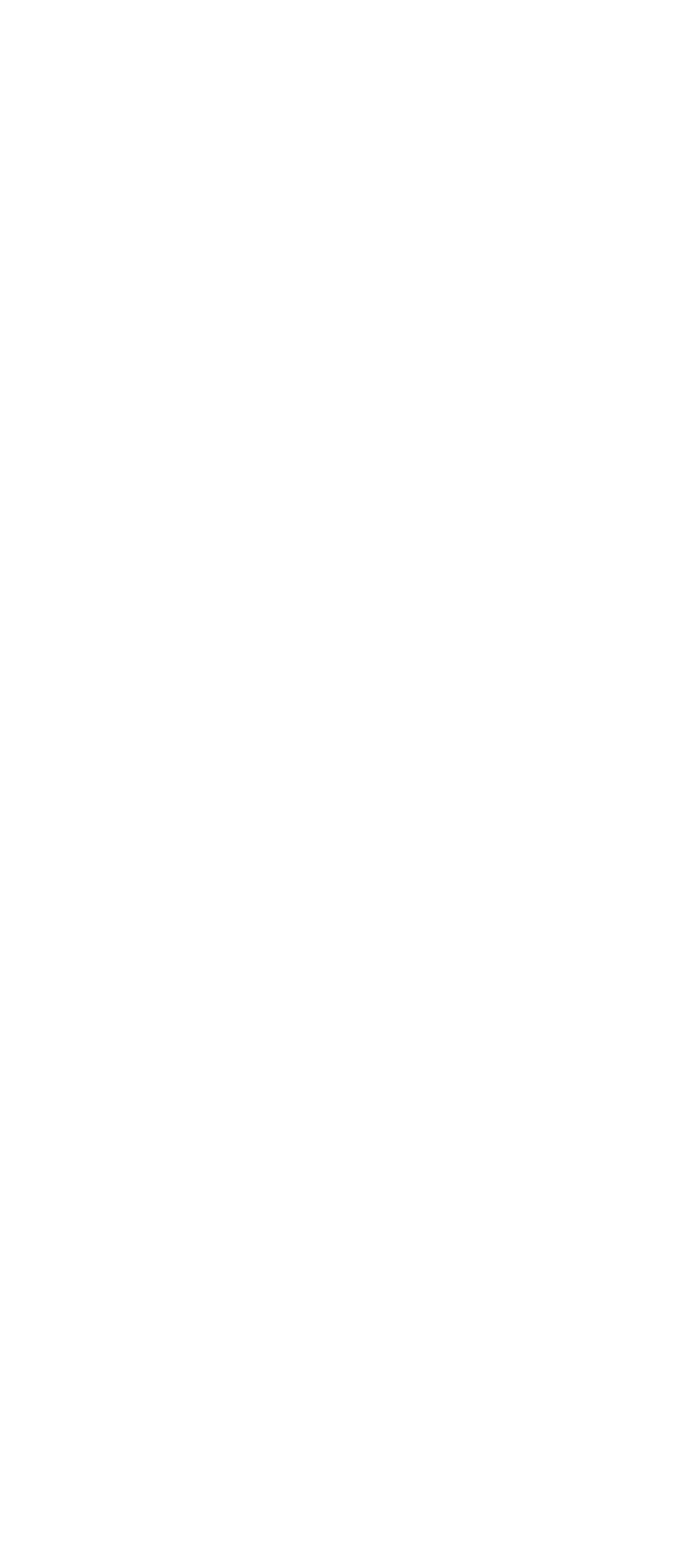
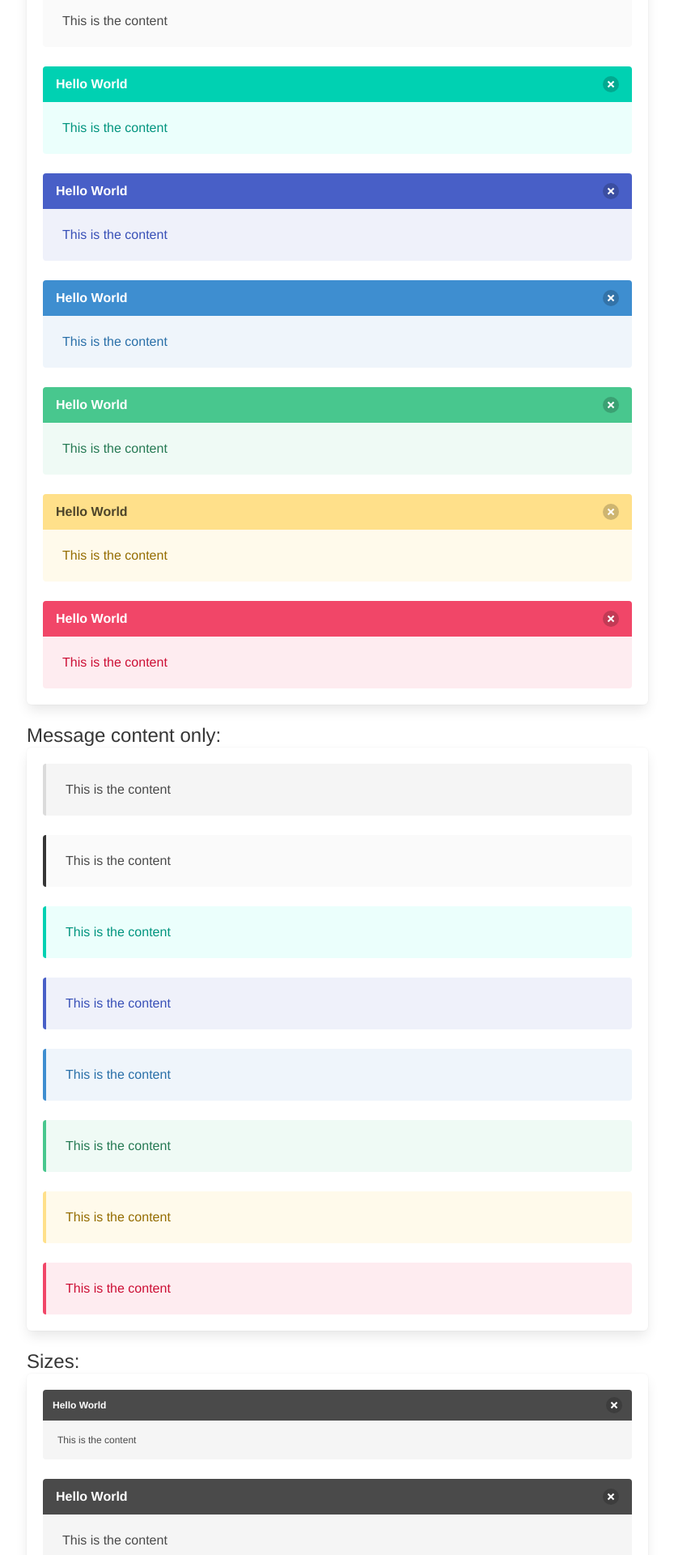
Before and after one commit to vue-bulma/bulma-ui, a Vue app: page /components/message in a window 1280 px wide. Shown: the part 320-2240 px from the top of the page at 81% size, without its empty margins (223-1056 px from the left). Before the commit the page ends 800 px from the top, so only its background shows below. Built offline with nearby package versions, Linux system fonts and the light colour scheme.

Commit message:
feat: add components Message

```diff
--- /dev/null
+++ b/examples/components/components/Message.vue
@@ -0,0 +1,123 @@
+<template>
+  <div>
+    <span id="basic" class="title">Basic:</span>
+
+    <vb-box>
+      <vb-message title="Hello World" showCloseButton>
+        <div slot="content">
+          <p>This is the content</p>
+        </div>
+      </vb-message>
+    </vb-box>
+
+    <span id="colors" class="title">Colors:</span>
+
+    <vb-box>
+      <vb-message title="Hello World" color="dark" showCloseButton>
+        <div slot="content">
+          <p>This is the content</p>
+        </div>
+      </vb-message>
+      <vb-message title="Hello World" color="primary" showCloseButton>
+        <div slot="content">
+          <p>This is the content</p>
+        </div>
+      </vb-message>
+      <vb-message title="Hello World" color="link" showCloseButton>
+        <div slot="content">
+          <p>This is the content</p>
+        </div>
+      </vb-message>
+      <vb-message title="Hello World" color="info" showCloseButton>
+        <div slot="content">
+          <p>This is the content</p>
+        </div>
+      </vb-message>
+      <vb-message title="Hello World" color="success" showCloseButton>
+        <div slot="content">
+          <p>This is the content</p>
+        </div>
+      </vb-message>
+      <vb-message title="Hello World" color="warning" showCloseButton>
+        <div slot="content">
+          <p>This is the content</p>
+        </div>
+      </vb-message>
+      <vb-message title="Hello World" color="danger" showCloseButton>
+        <div slot="content">
+          <p>This is the content</p>
+        </div>
+      </vb-message>
+    </vb-box>
+
+    <span id="content" class="title">Message content only:</span>
+
+    <vb-box>
+      <vb-message>
+        <div slot="content">
+          <p>This is the content</p>
+        </div>
+      </vb-message>
+      <vb-message color="dark">
+        <div slot="content">
+          <p>This is the content</p>
+        </div>
+      </vb-message>
+      <vb-message color="primary">
+        <div slot="content">
+          <p>This is the content</p>
+        </div>
+      </vb-message>
+      <vb-message color="link">
+        <div slot="content">
+          <p>This is the content</p>
+        </div>
+      </vb-message>
+      <vb-message color="info">
+        <div slot="content">
+          <p>This is the content</p>
+        </div>
+      </vb-message>
+      <vb-message color="success">
+        <div slot="content">
+          <p>This is the content</p>
+        </div>
+      </vb-message>
+      <vb-message color="warning">
+        <div slot="content">
+          <p>This is the content</p>
+        </div>
+      </vb-message>
+      <vb-message color="danger">
+        <div slot="content">
+          <p>This is the content</p>
+        </div>
+      </vb-message>
+    </vb-box>
+
+    <span id="sizes" class="title">Sizes:</span>
+
+    <vb-box>
+      <vb-message title="Hello World" size="small" showCloseButton>
+        <div slot="content">
+          <p>This is the content</p>
+        </div>
+      </vb-message>
+      <vb-message title="Hello World" showCloseButton>
+        <div slot="content">
+          <p>This is the content</p>
+        </div>
+      </vb-message>
+      <vb-message title="Hello World" size="medium" showCloseButton>
+        <div slot="content">
+          <p>This is the content</p>
+        </div>
+      </vb-message>
+      <vb-message title="Hello World" size="large" showCloseButton>
+        <div slot="content">
+          <p>This is the content</p>
+        </div>
+      </vb-message>
+    </vb-box>
+  </div>
+</template>
--- a/examples/router.js
+++ b/examples/router.js
@@ -145,6 +145,11 @@ export default new Router({
       path: '/components/menu',
       name: 'Menu',
       component: () => import('./components/components/Menu')
+    },
+    {
+      path: '/components/message',
+      name: 'Message',
+      component: () => import('./components/components/Message')
     }
   ]
 })
--- /dev/null
+++ b/src/components/components/Message.vue
@@ -0,0 +1,51 @@
+<template>
+  <article :class="classes" v-if="show">
+    <div class="message-header" v-if="title">
+      <p>{{title}}</p>
+      <button class="delete" v-if="showCloseButton" @click="close"></button>
+    </div>
+    <div class="message-body" v-if="$slots.content">
+      <slot name="content"></slot>
+    </div>
+  </article>
+</template>
+
+<script>
+import colorProps from '../../mixins/color'
+import sizeProps from '../../mixins/size'
+
+export default {
+  name: 'VbMessage',
+  mixins: [colorProps, sizeProps],
+  props: {
+    title: String,
+    showCloseButton: Boolean
+  },
+  data() {
+    return {
+      show: true
+    }
+  },
+  computed: {
+    classes() {
+      const { color, size } = this
+      const obj = {
+        message: true,
+        [`is-${color}`]: !!color,
+        [`is-${size}`]: !!size
+      }
+      return obj
+    }
+  },
+  methods: {
+    close() {
+      this.show = false
+    }
+  }
+}
+</script>
+
+<style lang="scss">
+@import '~bulma/sass/utilities/_all';
+@import '~bulma/sass/components/message';
+</style>
--- a/src/index.js
+++ b/src/index.js
@@ -39,6 +39,7 @@ import Footer from './components/layout/Footer'
 import Menu from './components/components/Menu'
 import MenuGroup from './components/components/MenuGroup'
 import MenuItem from './components/components/MenuItem'
+import Message from './components/components/Message'
 
 const components = [
   Box,
@@ -81,7 +82,8 @@ const components = [
   Footer,
   Menu,
   MenuGroup,
-  MenuItem
+  MenuItem,
+  Message
 ]
 
 const install = function(Vue) {
```
